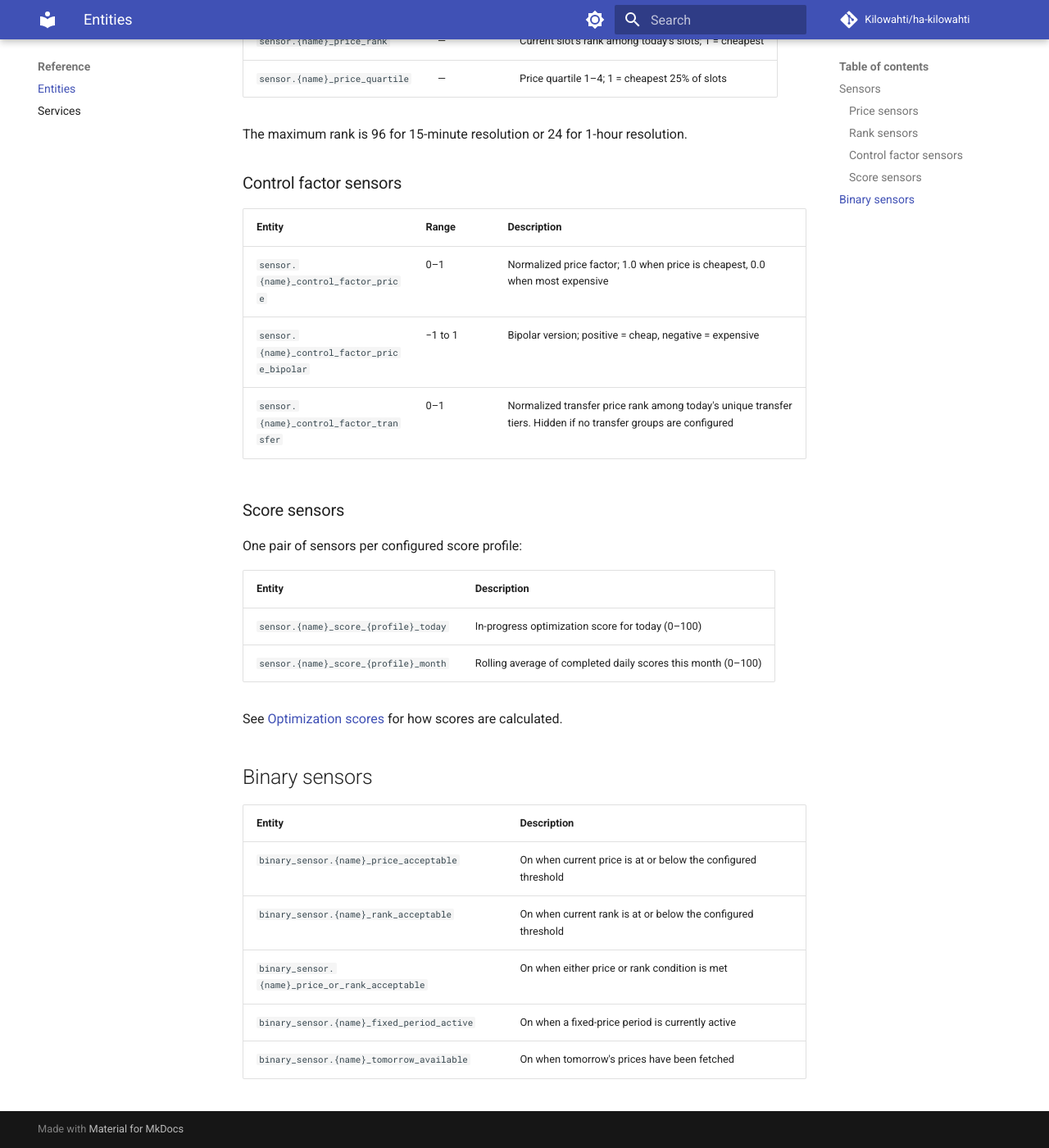
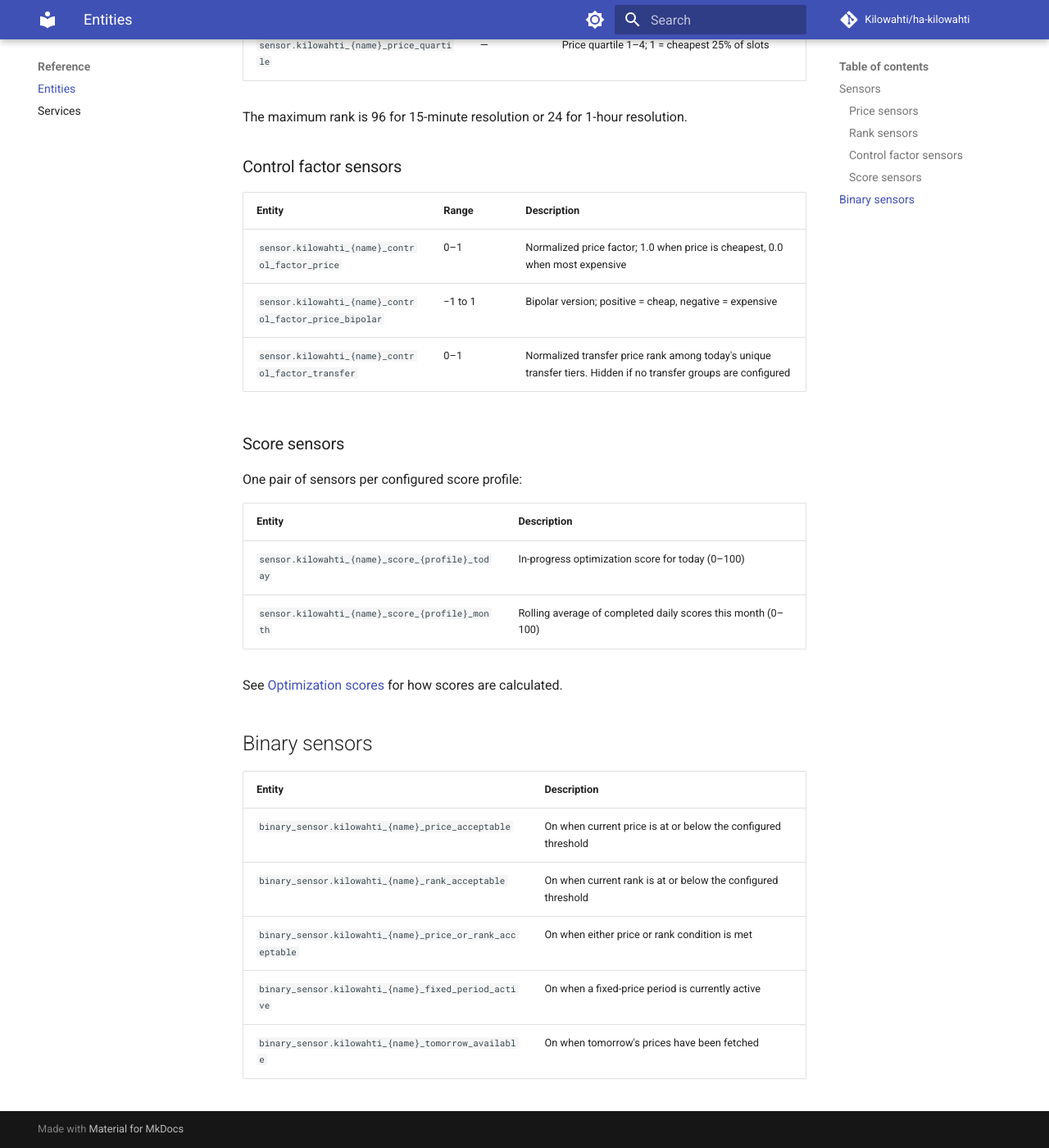
Before and after one commit to Kilowahti/kilowahti-docs, an MkDocs documentation site: the page built from docs/entities.md, in a window 1280 px wide and 1400 px high, scrolled down 1361 px. Shown: the whole window at 82% size. Built offline with MkDocs 1.6.1 and Material for MkDocs 9.7.7, drawn with Linux system fonts in a browser that asks for light colours; comment, search, counter and statistics services are not loaded; some of the changed text lies outside the part shown.

Commit message:
Fix entity ID prefix — include kilowahti_ in {name} placeholder

```diff
--- a/docs/entities.md
+++ b/docs/entities.md
@@ -8,24 +8,24 @@ All entities are grouped under a single **Kilowahti** device per configured inst
 
 | Entity | Unit | Description |
 |---|---|---|
-| `sensor.{name}_spot_price` | c/kWh | Current slot's spot price (VAT included) |
-| `sensor.{name}_effective_price` | c/kWh | Spot price, or fixed price when a fixed period is active. Attributes: `source` (`spot`/`fixed`), `period_label` |
-| `sensor.{name}_transfer_price` | c/kWh | Active transfer tier price. Hidden if no transfer groups are configured |
-| `sensor.{name}_total_price` | c/kWh | Effective price + transfer price |
-| `sensor.{name}_today_avg` | c/kWh | Today's average spot price |
-| `sensor.{name}_today_min` | c/kWh | Today's lowest spot price |
-| `sensor.{name}_today_max` | c/kWh | Today's highest spot price |
-| `sensor.{name}_tomorrow_avg` | c/kWh | Tomorrow's average spot price (0 when unavailable) |
-| `sensor.{name}_tomorrow_min` | c/kWh | Tomorrow's lowest spot price (0 when unavailable) |
-| `sensor.{name}_tomorrow_max` | c/kWh | Tomorrow's highest spot price (0 when unavailable) |
-| `sensor.{name}_next_hours_avg` | c/kWh | Average price over the next N hours (configurable) |
+| `sensor.kilowahti_{name}_spot_price` | c/kWh | Current slot's spot price (VAT included) |
+| `sensor.kilowahti_{name}_effective_price` | c/kWh | Spot price, or fixed price when a fixed period is active. Attributes: `source` (`spot`/`fixed`), `period_label` |
+| `sensor.kilowahti_{name}_transfer_price` | c/kWh | Active transfer tier price. Hidden if no transfer groups are configured |
+| `sensor.kilowahti_{name}_total_price` | c/kWh | Effective price + transfer price |
+| `sensor.kilowahti_{name}_today_avg` | c/kWh | Today's average spot price |
+| `sensor.kilowahti_{name}_today_min` | c/kWh | Today's lowest spot price |
+| `sensor.kilowahti_{name}_today_max` | c/kWh | Today's highest spot price |
+| `sensor.kilowahti_{name}_tomorrow_avg` | c/kWh | Tomorrow's average spot price (0 when unavailable) |
+| `sensor.kilowahti_{name}_tomorrow_min` | c/kWh | Tomorrow's lowest spot price (0 when unavailable) |
+| `sensor.kilowahti_{name}_tomorrow_max` | c/kWh | Tomorrow's highest spot price (0 when unavailable) |
+| `sensor.kilowahti_{name}_next_hours_avg` | c/kWh | Average price over the next N hours (configurable) |
 
 ### Rank sensors
 
 | Entity | Unit | Description |
 |---|---|---|
-| `sensor.{name}_price_rank` | — | Current slot's rank among today's slots; 1 = cheapest |
-| `sensor.{name}_price_quartile` | — | Price quartile 1–4; 1 = cheapest 25% of slots |
+| `sensor.kilowahti_{name}_price_rank` | — | Current slot's rank among today's slots; 1 = cheapest |
+| `sensor.kilowahti_{name}_price_quartile` | — | Price quartile 1–4; 1 = cheapest 25% of slots |
 
 The maximum rank is 96 for 15-minute resolution or 24 for 1-hour resolution.
 
@@ -33,9 +33,9 @@ The maximum rank is 96 for 15-minute resolution or 24 for 1-hour resolution.
 
 | Entity | Range | Description |
 |---|---|---|
-| `sensor.{name}_control_factor_price` | 0–1 | Normalized price factor; 1.0 when price is cheapest, 0.0 when most expensive |
-| `sensor.{name}_control_factor_price_bipolar` | −1 to 1 | Bipolar version; positive = cheap, negative = expensive |
-| `sensor.{name}_control_factor_transfer` | 0–1 | Normalized transfer price rank among today's unique transfer tiers. Hidden if no transfer groups are configured |
+| `sensor.kilowahti_{name}_control_factor_price` | 0–1 | Normalized price factor; 1.0 when price is cheapest, 0.0 when most expensive |
+| `sensor.kilowahti_{name}_control_factor_price_bipolar` | −1 to 1 | Bipolar version; positive = cheap, negative = expensive |
+| `sensor.kilowahti_{name}_control_factor_transfer` | 0–1 | Normalized transfer price rank among today's unique transfer tiers. Hidden if no transfer groups are configured |
 
 ### Score sensors
 
@@ -43,8 +43,8 @@ One pair of sensors per configured score profile:
 
 | Entity | Description |
 |---|---|
-| `sensor.{name}_score_{profile}_today` | In-progress optimization score for today (0–100) |
-| `sensor.{name}_score_{profile}_month` | Rolling average of completed daily scores this month (0–100) |
+| `sensor.kilowahti_{name}_score_{profile}_today` | In-progress optimization score for today (0–100) |
+| `sensor.kilowahti_{name}_score_{profile}_month` | Rolling average of completed daily scores this month (0–100) |
 
 See [Optimization scores](scores.md) for how scores are calculated.
 
@@ -52,8 +52,8 @@ See [Optimization scores](scores.md) for how scores are calculated.
 
 | Entity | Description |
 |---|---|
-| `binary_sensor.{name}_price_acceptable` | On when current price is at or below the configured threshold |
-| `binary_sensor.{name}_rank_acceptable` | On when current rank is at or below the configured threshold |
-| `binary_sensor.{name}_price_or_rank_acceptable` | On when either price or rank condition is met |
-| `binary_sensor.{name}_fixed_period_active` | On when a fixed-price period is currently active |
-| `binary_sensor.{name}_tomorrow_available` | On when tomorrow's prices have been fetched |
+| `binary_sensor.kilowahti_{name}_price_acceptable` | On when current price is at or below the configured threshold |
+| `binary_sensor.kilowahti_{name}_rank_acceptable` | On when current rank is at or below the configured threshold |
+| `binary_sensor.kilowahti_{name}_price_or_rank_acceptable` | On when either price or rank condition is met |
+| `binary_sensor.kilowahti_{name}_fixed_period_active` | On when a fixed-price period is currently active |
+| `binary_sensor.kilowahti_{name}_tomorrow_available` | On when tomorrow's prices have been fetched |
```
Also changed, not shown: docs/configuration.md (+1 -1 lines).
